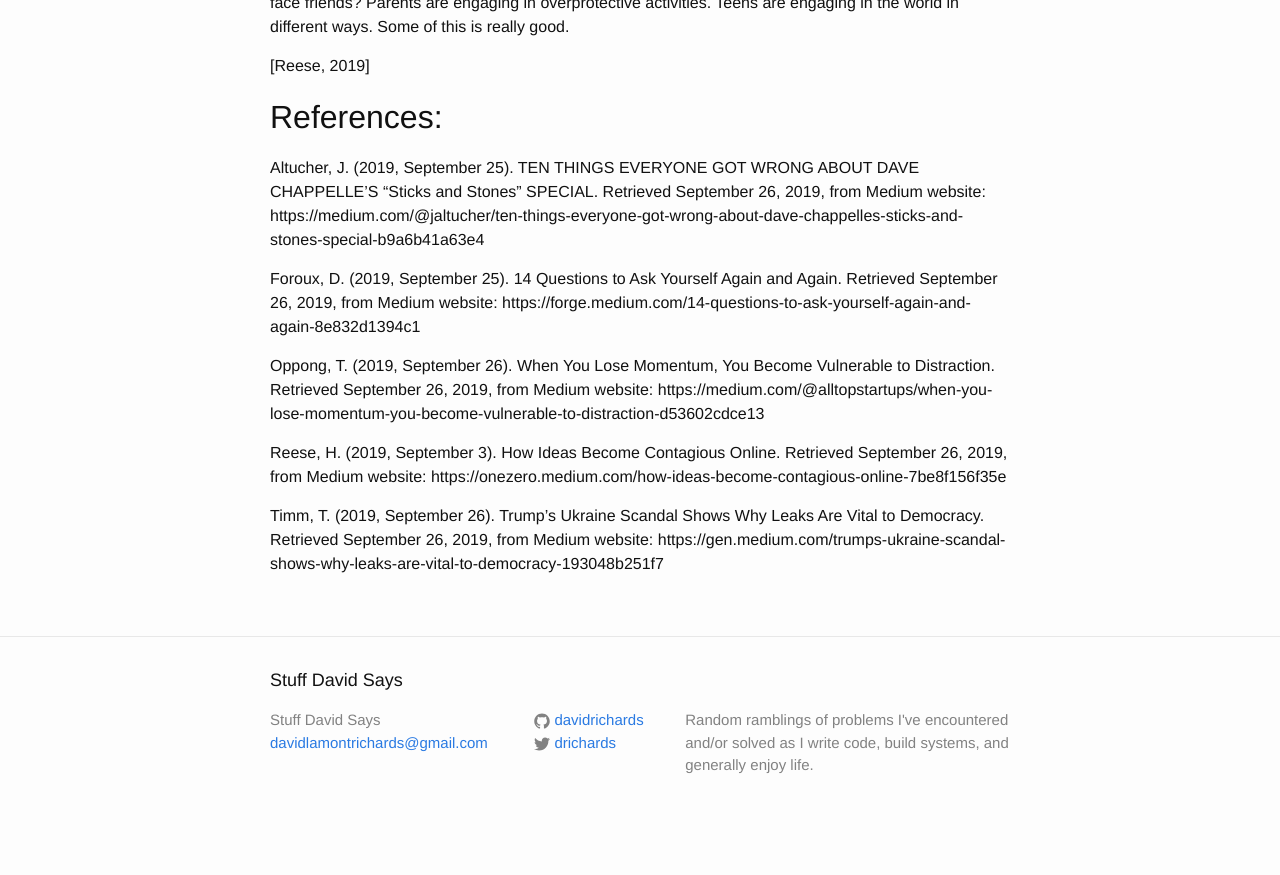
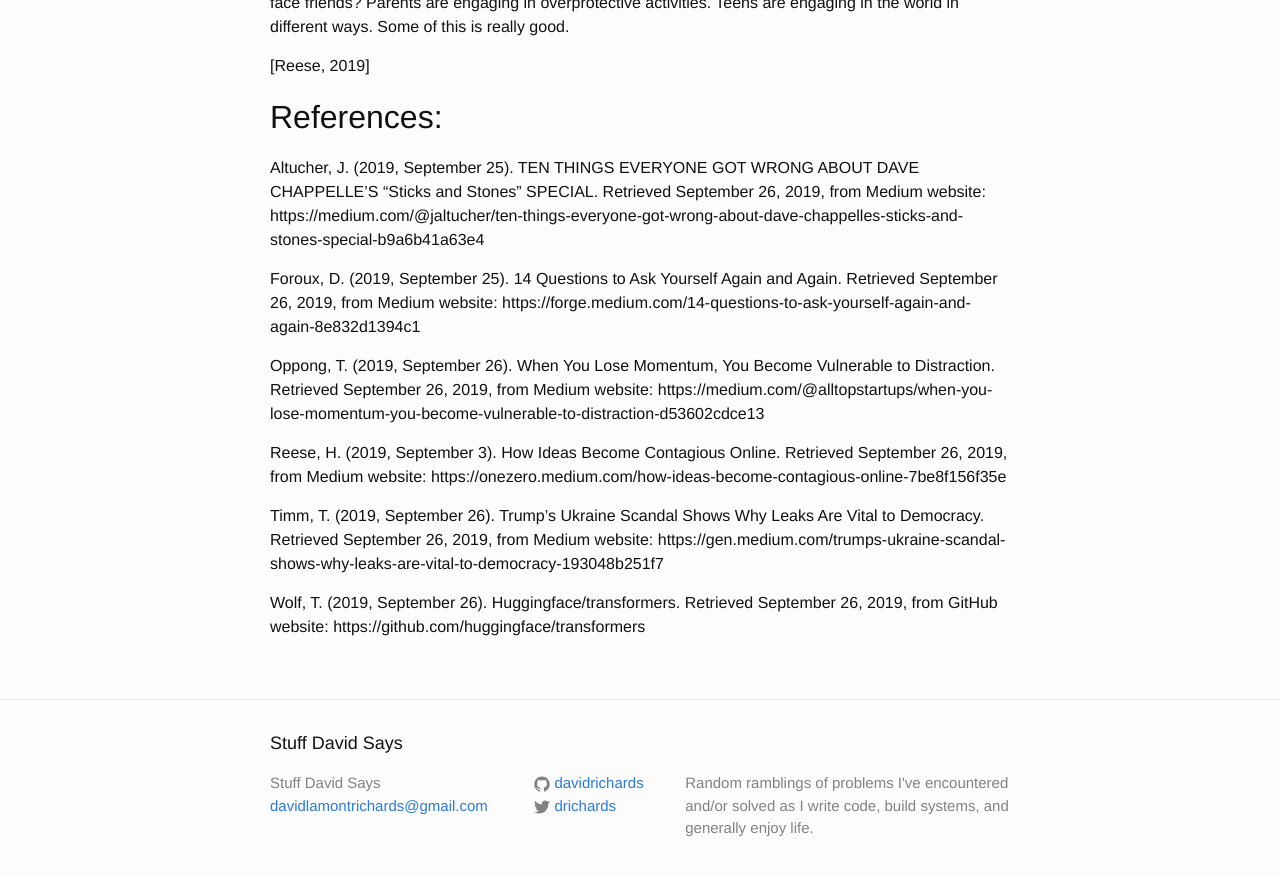
Before and after one commit to davidrichards/davidrichards.github.io, a Jekyll site: the page built from _posts/2019-09-26-current-context.markdown, in a window 1280 px wide and 900 px high, scrolled down 3626 px. Shown: the top 875 px of the window. Built offline with Jekyll 4.4.1, drawn with Linux system fonts in a browser that asks for light colours; before the commit the page ends 4463 px from its top, so only the background shows below that.

Commit message:
Add Wolf citation

```diff
--- a/_posts/2019-09-26-current-context.markdown
+++ b/_posts/2019-09-26-current-context.markdown
@@ -129,3 +129,5 @@
 Reese, H. (2019, September 3). How Ideas Become Contagious Online. Retrieved September 26, 2019, from Medium website: https://onezero.medium.com/how-ideas-become-contagious-online-7be8f156f35e
 
 Timm, T. (2019, September 26). Trump’s Ukraine Scandal Shows Why Leaks Are Vital to Democracy. Retrieved September 26, 2019, from Medium website: https://gen.medium.com/trumps-ukraine-scandal-shows-why-leaks-are-vital-to-democracy-193048b251f7
+
+Wolf, T. (2019, September 26). Huggingface/transformers. Retrieved September 26, 2019, from GitHub website: https://github.com/huggingface/transformers
```
